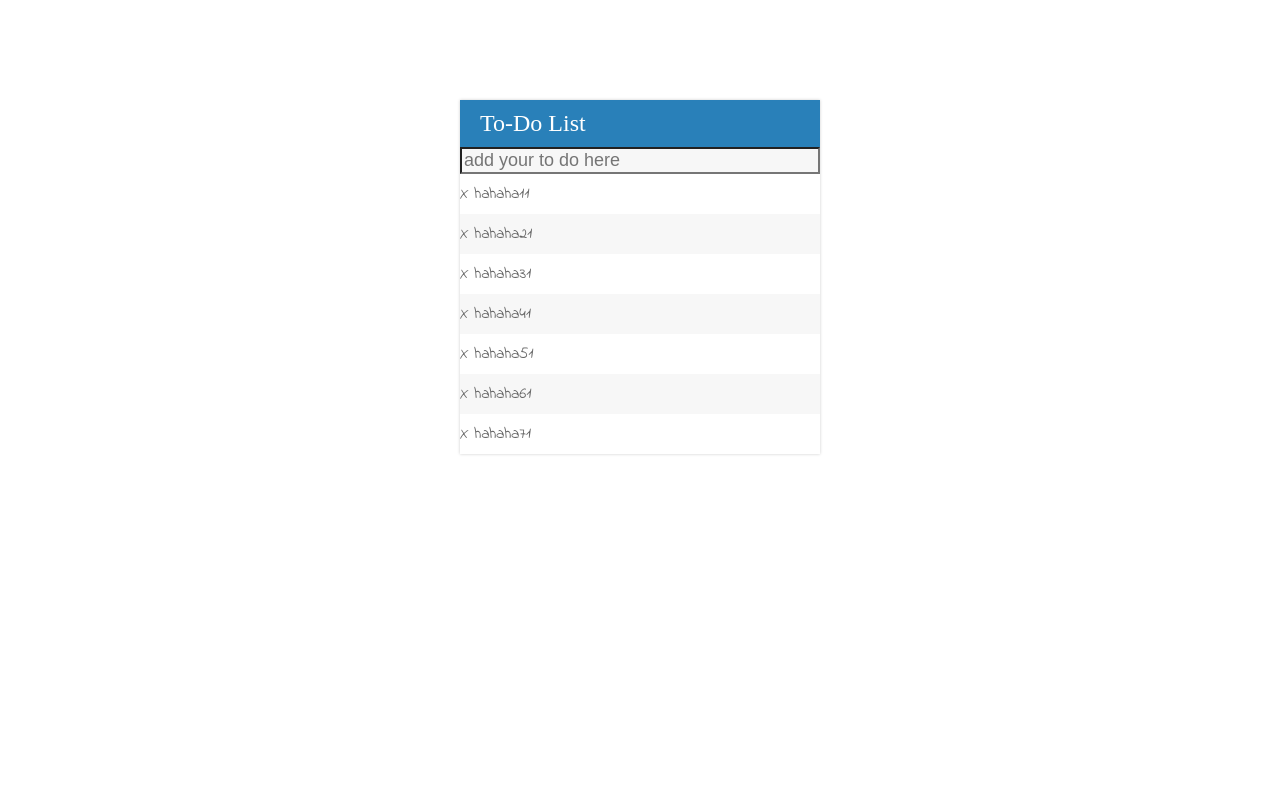
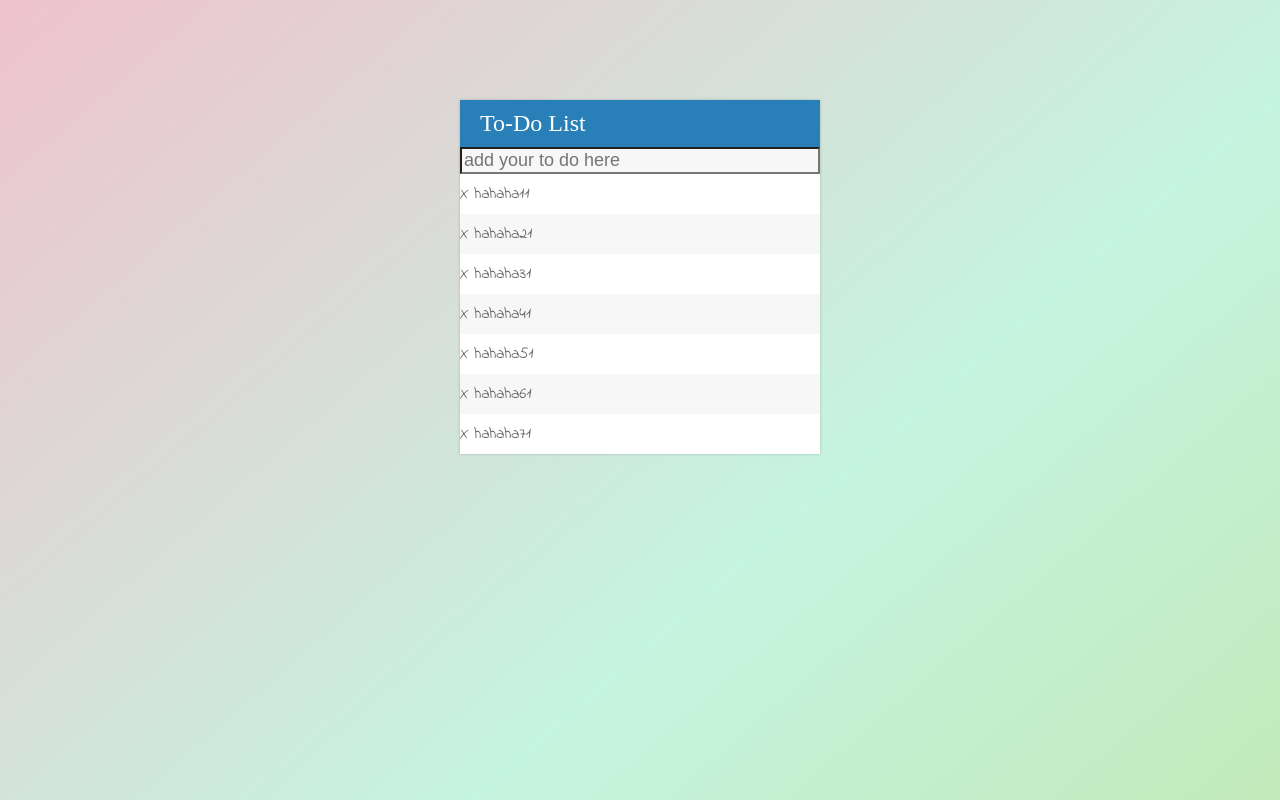
Before and after one commit to ThairAl-okaily/toDoList, a plain HTML site: page index.html in a window 1280 px wide. Drawn offline with Linux system fonts and the light colour scheme.

Commit message:
add Gradients

```diff
--- a/assets/css/styles.css
+++ b/assets/css/styles.css
@@ -54,3 +54,8 @@ input:focus{
     border: 3px solid #2980b9;
     outline: none;
 }
+
+body {
+    background-attachment: fixed;
+    background-image: linear-gradient(319deg, #c2eaba 0%, #c5f4e0 37%, #efc2cf 100%);
+}
```
